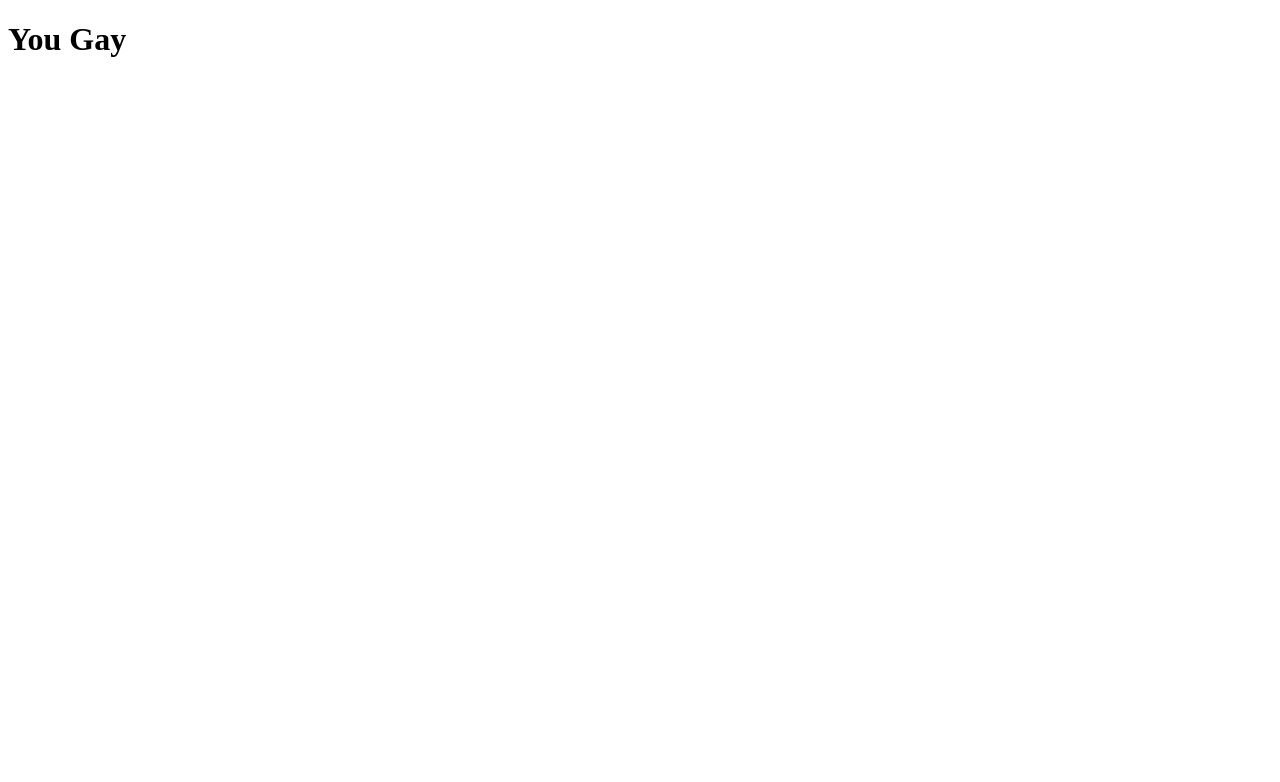
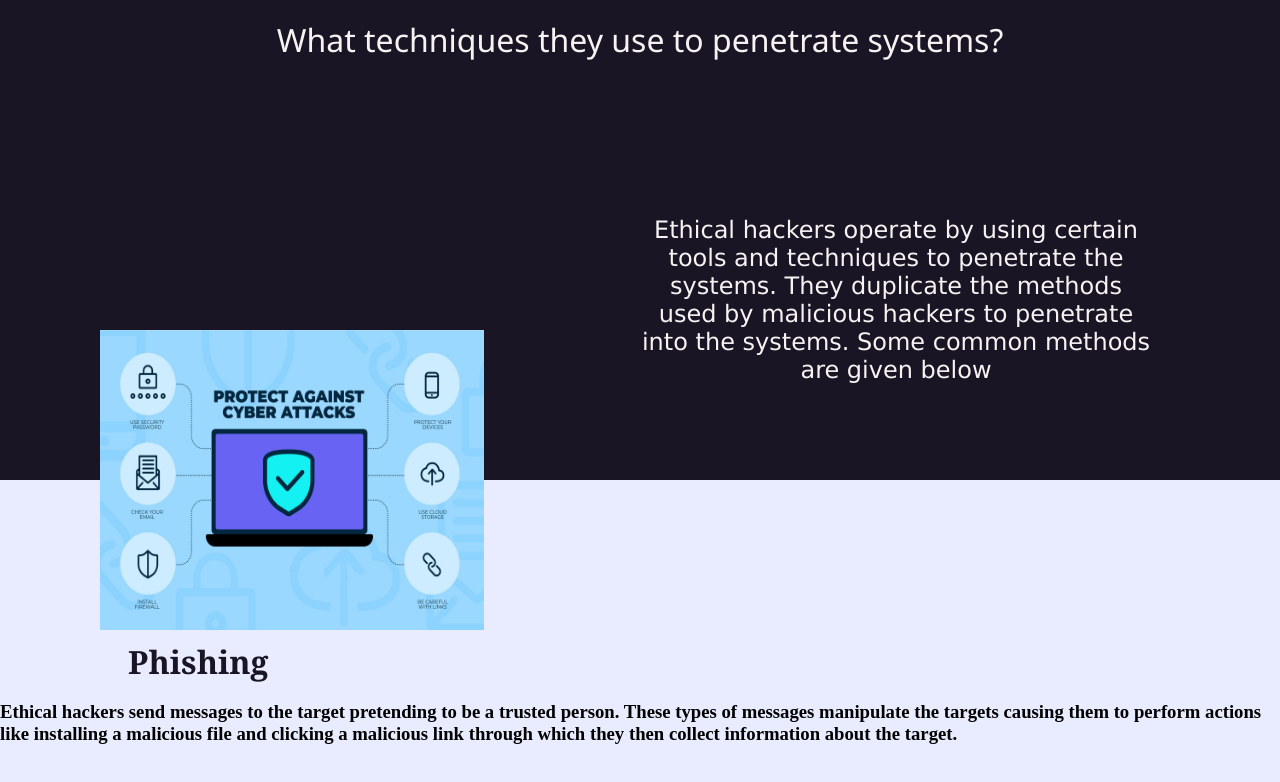
Before and after one commit to sarvagya230/havk, a plain HTML site: page artlecle1.html in a window 1280 px wide. Drawn offline with Linux system fonts and the light colour scheme.

Commit message:
article skeliton

```diff
--- /dev/null
+++ b/article.css
@@ -0,0 +1,53 @@
+*{
+    margin: 0;
+}
+.main{
+    top:0px;
+    position: relative;
+    width: 100vw;
+    height: 60vh;
+    background: #191524;
+}
+.description{
+    color: #f7f3f3;
+    display: block;
+    width: 40%;
+    position: absolute;
+    font-family: Verdana, Geneva, Tahoma, sans-serif;
+    font-weight: 200;
+    margin-left: 50%;
+    text-align: center;
+    bottom: 20%;
+}
+.main .image{
+    position: absolute;
+    bottom: -150px;
+    left: 100px;
+}
+.main .heading{
+    text-align: center;
+    color: #f7f3f3;
+    font-family: 'Segoe UI', Tahoma, Geneva, Verdana, sans-serif;
+    font-weight: 300;
+}
+.main .image img{
+
+    display: block;
+    width: 30vw;
+    height: 300px;
+}
+.content{
+    display: block;
+    width: 100vw;
+    height: 100vh;
+    background: #e9ebff;
+
+}
+.content h1{
+    display: block;
+    position: relative;
+    padding-top: 160px;
+    color: #191524;
+    padding-left: 10%;
+    font-family: Cambria, Cochin, Georgia, Times, 'Times New Roman', serif;
+}
--- a/artlecle1.html
+++ b/artlecle1.html
@@ -5,9 +5,24 @@
     <meta http-equiv="X-UA-Compatible" content="IE=edge">
     <meta name="viewport" content="width=device-width, initial-scale=1.0">
     <title>Document</title>
+    <link rel="stylesheet" href="./article.css">
+    <script defer src="./app.js"></script>
 </head>
 <body>
-    <h1>You Gay</h1>
+    <div class="main">
+        <br>
+        <h1 class="heading">What techniques they use to penetrate systems?</h1>
+        <h2 class="description">Ethical hackers operate by using certain tools and techniques to penetrate the systems. They duplicate the methods used by malicious hackers to penetrate into the systems. Some common methods are given below </h2>
+        <div class="image">
+         <img src="./20200813112413_42400.png" />
+    </div>
+    </div>
+    <div class="content">
+        <h1>Phishing</h1>
+        <br>
+        <h3>Ethical hackers send messages to the target pretending to be a trusted person. These types of messages manipulate the targets causing them to perform actions like installing a malicious file and clicking a malicious link through which they then collect information about the target.</h3>
+
+    </div>
 
 </body>
 </html>
--- a/styles.css
+++ b/styles.css
@@ -9,9 +9,12 @@ h3{
     font-size: 20px !important;
 }
 .articleList{
+    margin-top: 10%;
     position: absolute;
     display: flex;
+    width: 100%;
     flex-direction: row;
+    justify-content: center;
 }
 .col:nth-child(2){
     transition-delay: 200ms;
```
Also changed, not shown: index.html (+2 -2 lines).
